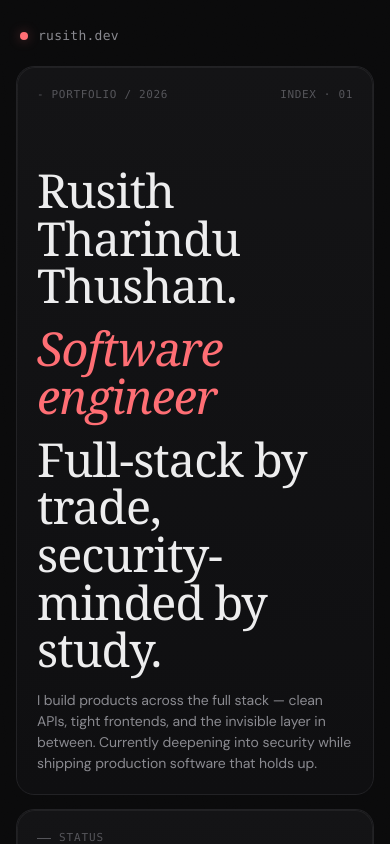
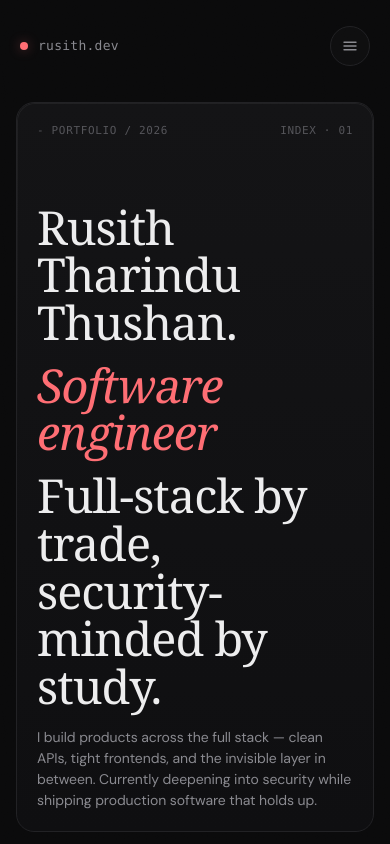
Before and after one commit to RusithTharindu/bento-portfolio, a Next.js app: page / in a window 390 px wide. Shown: the top 844 px of the page. Built offline with nearby package versions, Linux system fonts and the light colour scheme; a web font is replaced by a local one.

Commit message:
feat: enhance PortfolioNav with mobile navigation support and styling updates

```diff
--- a/app/globals.css
+++ b/app/globals.css
@@ -93,6 +93,16 @@ a {
   padding: 6px 4px 28px;
 }
 
+.portfolio-nav {
+  display: block;
+}
+
+.nav-main {
+  align-items: center;
+  display: flex;
+  justify-content: space-between;
+}
+
 .project-nav {
   padding-bottom: 40px;
 }
@@ -160,6 +170,38 @@ a {
     color 0.2s,
     transform 0.2s;
   width: 42px;
+}
+
+.nav-menu-toggle {
+  align-items: center;
+  aspect-ratio: 1;
+  background: rgba(255, 255, 255, 0.018);
+  border: 1px solid var(--border);
+  border-radius: 999px;
+  color: var(--text-2);
+  cursor: pointer;
+  display: inline-flex;
+  justify-content: center;
+  transition:
+    background 0.2s,
+    border-color 0.2s,
+    color 0.2s,
+    transform 0.2s;
+  width: 40px;
+}
+
+.nav-menu-toggle:hover,
+.nav-menu-toggle[aria-expanded="true"] {
+  border-color: var(--accent);
+  color: var(--accent);
+}
+
+.nav-menu-toggle:hover {
+  transform: translateY(-1px);
+}
+
+.mobile-nav-panel {
+  display: none;
 }
 
 .nav-terminal:hover,
@@ -298,6 +340,10 @@ a {
 }
 
 @media (min-width: 1025px) {
+  .nav-menu-toggle {
+    display: none;
+  }
+
   .portfolio-stage {
     perspective: 1600px;
   }
@@ -1824,6 +1870,10 @@ a.tm-line:hover {
 }
 
 @media (min-width: 721px) and (max-width: 1024px) {
+  .nav-menu-toggle {
+    display: none;
+  }
+
   .nav-terminal,
   .terminal-mode {
     display: none;
@@ -2035,11 +2085,62 @@ a.tm-line:hover {
   }
 
   .nav-actions {
-    gap: 0;
+    gap: 10px;
   }
 
   .nav-terminal {
     display: none;
+  }
+
+  .mobile-nav-panel {
+    background:
+      linear-gradient(180deg, rgba(255, 255, 255, 0.025), transparent 55%),
+      var(--surface);
+    border: 1px solid var(--border);
+    border-radius: 14px;
+    display: grid;
+    gap: 4px;
+    margin-top: 14px;
+    max-height: 0;
+    opacity: 0;
+    overflow: hidden;
+    padding: 0 8px;
+    pointer-events: none;
+    transform: translateY(-6px);
+    transition:
+      max-height 0.24s ease,
+      opacity 0.2s ease,
+      padding 0.24s ease,
+      transform 0.24s ease;
+  }
+
+  .mobile-nav-panel.is-open {
+    max-height: 260px;
+    opacity: 1;
+    padding: 8px;
+    pointer-events: auto;
+    transform: translateY(0);
+  }
+
+  .mobile-nav-panel a {
+    border-radius: 10px;
+    color: var(--text-2);
+    font-family: var(--ff-mono), ui-monospace, monospace;
+    font-size: 12px;
+    letter-spacing: 0.04em;
+    padding: 11px 12px;
+    text-decoration: none;
+    text-transform: uppercase;
+    transition:
+      background 0.2s,
+      color 0.2s;
+  }
+
+  .mobile-nav-panel a:hover,
+  .mobile-nav-panel a:focus-visible {
+    background: rgba(255, 255, 255, 0.035);
+    color: var(--accent);
+    outline: none;
   }
 
   .terminal-mode-window {
--- a/src/components/molecules/PortfolioNav.tsx
+++ b/src/components/molecules/PortfolioNav.tsx
@@ -1,4 +1,7 @@
+"use client";
+
 import { Brand } from "@/src/components/atoms/Brand";
+import { useEffect, useState } from "react";
 
 type PortfolioNavProps = {
   isTerminalMode?: boolean;
@@ -26,25 +29,91 @@ function TerminalIcon() {
   );
 }
 
+function MenuIcon({ isOpen }: { isOpen: boolean }) {
+  return (
+    <svg
+      aria-hidden="true"
+      fill="none"
+      focusable="false"
+      height="18"
+      stroke="currentColor"
+      strokeLinecap="round"
+      strokeLinejoin="round"
+      strokeWidth="1.8"
+      viewBox="0 0 24 24"
+      width="18"
+    >
+      {isOpen ? (
+        <>
+          <path d="M6 6l12 12" />
+          <path d="M18 6 6 18" />
+        </>
+      ) : (
+        <>
+          <path d="M4 7h16" />
+          <path d="M4 12h16" />
+          <path d="M4 17h16" />
+        </>
+      )}
+    </svg>
+  );
+}
+
+const navItems = [
+  ["work", "#work"],
+  ["about", "#about"],
+  ["stack", "#stack"],
+  ["education", "#education"],
+  ["contact", "#contact"],
+] as const;
+
 export function PortfolioNav({
   isTerminalMode = false,
   onTerminalToggle,
   showTerminalToggle = false,
 }: PortfolioNavProps) {
+  const [isMobileMenuOpen, setIsMobileMenuOpen] = useState(false);
+
+  useEffect(() => {
+    const mobileQuery = window.matchMedia("(max-width: 720px)");
+
+    function closeWhenLeavingMobile() {
+      if (!mobileQuery.matches) {
+        setIsMobileMenuOpen(false);
+      }
+    }
+
+    closeWhenLeavingMobile();
+    mobileQuery.addEventListener("change", closeWhenLeavingMobile);
+
+    return () => mobileQuery.removeEventListener("change", closeWhenLeavingMobile);
+  }, []);
+
   return (
-    <nav className="nav">
+    <nav className="nav portfolio-nav" aria-label="Primary navigation">
+      <div className="nav-main">
         <Brand />
         <div className="nav-actions">
           <div
             aria-hidden={isTerminalMode}
             className={isTerminalMode ? "navlinks is-hidden" : "navlinks"}
           >
-          <a href="#work">work</a>
-          <a href="#about">about</a>
-          <a href="#stack">stack</a>
-          <a href="#education">education</a>
-          <a href="#contact">contact</a>
+            {navItems.map(([label, href]) => (
+              <a href={href} key={href}>
+                {label}
+              </a>
+            ))}
           </div>
+          <button
+            aria-controls="mobile-nav-panel"
+            aria-expanded={isMobileMenuOpen}
+            aria-label={isMobileMenuOpen ? "Close navigation menu" : "Open navigation menu"}
+            className="nav-menu-toggle"
+            onClick={() => setIsMobileMenuOpen((current) => !current)}
+            type="button"
+          >
+            <MenuIcon isOpen={isMobileMenuOpen} />
+          </button>
           {showTerminalToggle ? (
             <button
               aria-label={
@@ -60,6 +129,23 @@ export function PortfolioNav({
             </button>
           ) : null}
         </div>
+      </div>
+      <div
+        className={
+          isMobileMenuOpen ? "mobile-nav-panel is-open" : "mobile-nav-panel"
+        }
+        id="mobile-nav-panel"
+      >
+        {navItems.map(([label, href]) => (
+          <a
+            href={href}
+            key={href}
+            onClick={() => setIsMobileMenuOpen(false)}
+          >
+            {label}
+          </a>
+        ))}
+      </div>
     </nav>
   );
 }
```
Lines whose indentation alone changed are shown as unchanged.
